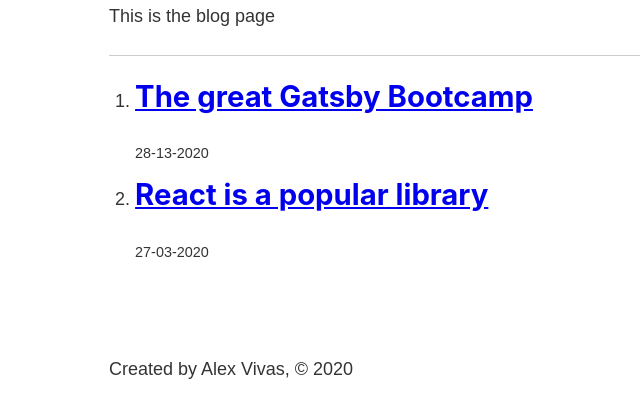
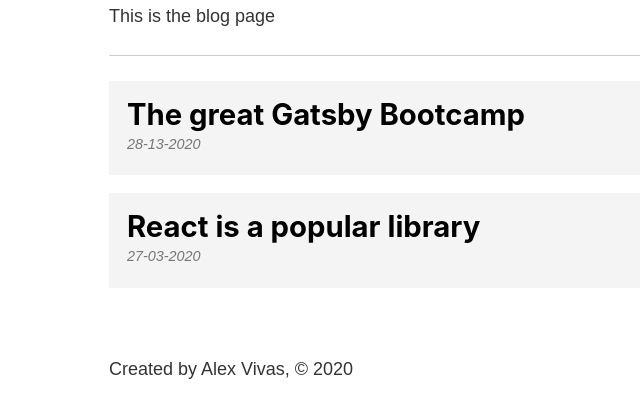
Before and after one commit to AlexSegen/gatsby-bootcamp, a Gatsby site: page /blog in a window 1280 px wide. Shown: the part 400-800 px from the top of the page, without its empty margins (174-814 px from the left). Built offline with nearby package versions, Linux system fonts and the light colour scheme; Gatsby itself is replaced by a stand-in of ours.

Commit message:
15. Adding Images to Posts: styles

```diff
--- a/src/components/footer.js
+++ b/src/components/footer.js
@@ -1,5 +1,8 @@
 import React from 'react';
 import {  graphql, useStaticQuery } from 'gatsby';
+
+import styles from './footer.module.scss';
+
 const Footer = () => {
     const data = useStaticQuery(graphql`
         query {
@@ -11,7 +14,7 @@
         }
     `)
     return (
-        <div>
+        <div className={styles.footer}>
             Created by {data.site.siteMetadata.author}, &copy; 2020
         </div>
      );
--- /dev/null
+++ b/src/components/footer.module.scss
@@ -0,0 +1,3 @@
+.footer {
+    margin-top: 50px;
+}
--- a/src/pages/blog.js
+++ b/src/pages/blog.js
@@ -1,7 +1,9 @@
 import React from 'react';
 import Layout from '../components/layout';
 
-import { Link, graphql, useStaticQuery } from 'gatsby'
+import { Link, graphql, useStaticQuery } from 'gatsby';
+
+import styles from './blog.module.scss';
 
 const Blog =() => {
 
@@ -31,12 +33,14 @@
             <h1>My Blog</h1>
             <p>This is the blog page</p>
             <hr/>
-            <ol>
+            <ol className={styles.posts}>
                 {
                     edges.map((item, index) => (
-                        <li key={index}>
-                          <h2><Link to={`/blog/${item.node.fields.slug}`}>{item.node.frontmatter.title}</Link></h2>
-                          <small>{item.node.frontmatter.date}</small>
+                        <li className={styles.post} key={index}>
+                          <Link to={`/blog/${item.node.fields.slug}`}>
+                            <h2>{item.node.frontmatter.title}</h2>
+                            <p>{item.node.frontmatter.date}</p>
+                          </Link>
                         </li>
                     ))
                 }
--- /dev/null
+++ b/src/pages/blog.module.scss
@@ -0,0 +1,30 @@
+.posts {
+  list-style-type: none;
+  margin: 0;
+}
+
+.post {
+  margin: 1rem 0;
+  a {
+    color: #000;
+    text-decoration: none;
+    display: block;
+    background: #f4f4f4;
+    padding: 1rem;
+
+    &:hover,
+    &:focus {
+      background: #e4e4e4;
+    }
+  }
+
+  h2 {
+      margin-bottom: 0;
+  }
+
+  p {
+      color: #777777;
+      font-size: .8rem;
+      font-style: italic;
+  }
+}
```
